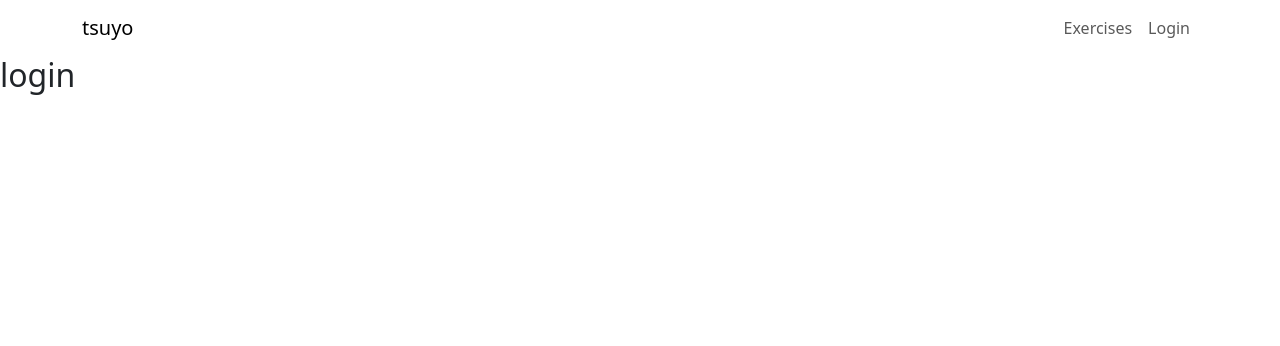
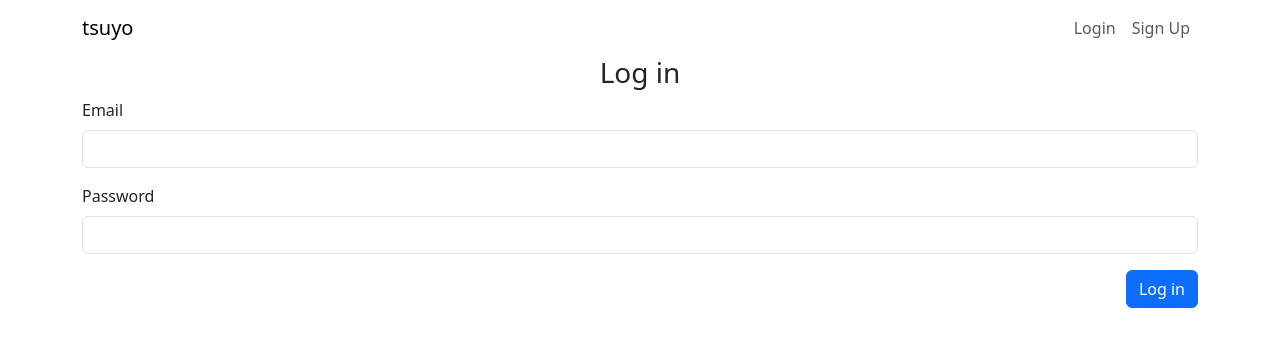
Before and after one commit to wrewsama/tsuyo-frontend, a React (Create React App) app in the folder frontend/: page /login in a window 1280 px wide. Shown: the top 346 px of the page. Built offline with nearby package versions, Linux system fonts and the light colour scheme.

Commit message:
Add login and signup forms

```diff
--- a/frontend/src/App.js
+++ b/frontend/src/App.js
@@ -6,12 +6,8 @@ import Exercise from "./components/exercise";
 import New from "./components/new";
 import History from "./components/history";
 import Graph from "./components/graph";
-
-// Temporary page
-
-const Login = () => {
-  return <h2>login</h2>;
-};
+import Login from "./components/login";
+import Signup from "./components/signup";
 
 const App = () => {
   return (
@@ -22,10 +18,10 @@ const App = () => {
 
           <ul className="navbar-nav">
             <li className="nav-item">
-              <Link to="/" className="nav-link">Exercises</Link>
+              <Link to="/login" className="nav-link">Login</Link>
             </li>
             <li className="nav-item">
-              <Link to="/login" className="nav-link">Login</Link>
+              <Link to="/signup" className="nav-link">Sign Up</Link>
             </li>
           </ul>
         </div>
@@ -39,6 +35,7 @@ const App = () => {
           <Route path="graph" element={<Graph />} />
         </Route>
         <Route path="/login" element={<Login />} />
+        <Route path="/signup" element={<Signup />} />
       </Routes>
     </div>
 
--- /dev/null
+++ b/frontend/src/components/login.js
@@ -0,0 +1,46 @@
+import React, { useState } from 'react'
+
+export default function Login() {
+    const [email, setEmail] = useState('')
+    const [password, setPassword] = useState('')
+
+    const handleSubmit = async (e) => {
+        e.preventDefault()
+
+        console.log(email, password)
+    }
+
+    return (
+        <div className="container">
+            <form onSubmit={handleSubmit}>
+                <div className="row text-center">
+                    <h3>Log in</h3>
+                </div>
+
+                <div className="form-group mb-3">
+                    <label htmlFor="exercise-name" className="form-label">Email</label>
+                    <input type="text"
+                        id="exercise-name"
+                        className="form-control"
+                        value={email}
+                        onChange={(e) => setEmail(e.target.value)}>
+                    </input>
+                </div>
+
+                <div className="form-group">
+                    <label htmlFor="exercise-desc" className="form-label">Password</label>
+                    <input type="text"
+                        id="exercise-desc"
+                        className="form-control"
+                        value={password}
+                        onChange={(e) => setPassword(e.target.value)}>
+                    </input>
+                </div>
+
+                <button className="btn btn-primary mt-3 float-end">
+                    Log in
+                </button>
+            </form>
+        </div>
+    )
+}
--- /dev/null
+++ b/frontend/src/components/signup.js
@@ -0,0 +1,46 @@
+import React, { useState } from 'react'
+
+export default function Signup() {
+    const [email, setEmail] = useState('')
+    const [password, setPassword] = useState('')
+
+    const handleSubmit = async (e) => {
+        e.preventDefault()
+
+        console.log(email, password)
+    }
+
+    return (
+        <div className="container">
+            <form onSubmit={handleSubmit}>
+                <div className="row text-center">
+                    <h3>Sign up</h3>
+                </div>
+
+                <div className="form-group mb-3">
+                    <label htmlFor="exercise-name" className="form-label">Email</label>
+                    <input type="text"
+                        id="exercise-name"
+                        className="form-control"
+                        value={email}
+                        onChange={(e) => setEmail(e.target.value)}>
+                    </input>
+                </div>
+
+                <div className="form-group">
+                    <label htmlFor="exercise-desc" className="form-label">Password</label>
+                    <input type="text"
+                        id="exercise-desc"
+                        className="form-control"
+                        value={password}
+                        onChange={(e) => setPassword(e.target.value)}>
+                    </input>
+                </div>
+
+                <button className="btn btn-primary mt-3 float-end">
+                    Sign Up
+                </button>
+            </form>
+        </div>
+    )
+}
```
